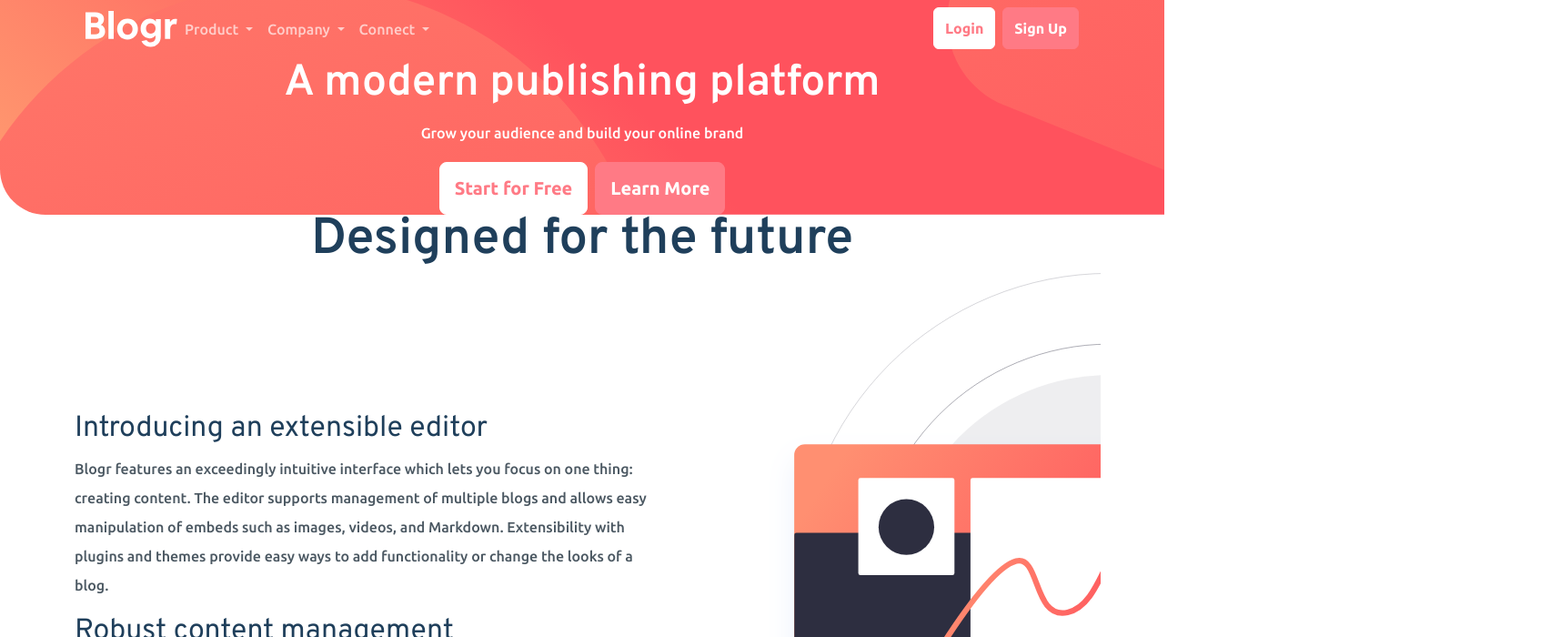
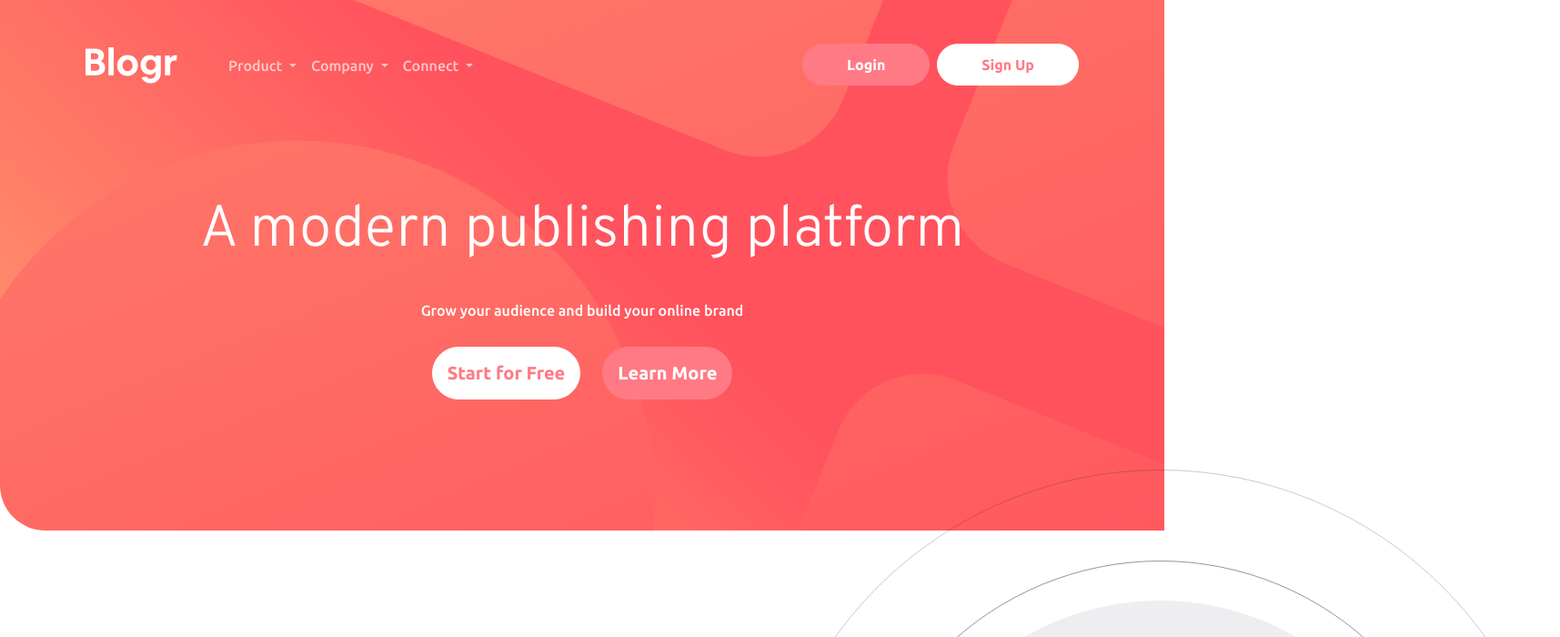
Before and after one commit to Despeerado/Frontend-mentor--blogr-landing-page, a website built with webpack: page src/index.html in a window 1280 px wide. Shown: the top 700 px of the page at 91% size, 1715 px wide, since content can reach past the window. Built offline with nearby package versions, Linux system fonts and the light colour scheme.

Commit message:
change breakpoints, add classes for images positioning

```diff
--- a/src/index.html
+++ b/src/index.html
@@ -13,12 +13,12 @@
 </head>
 
 <body>
-	<section class="bg-intro">
+	<section class="bg-intro pb-7">
 		<div class="container">
 			<!-- NAVBAR -->
-			<nav class="navbar navbar-expand-md bg-body-primary">
+			<nav class="navbar navbar-expand-md bg-body-primar pt-5 pb-6">
 				<div class="container-fluid">
-					<img src="/images/logo.svg" alt="blogr_logo">
+					<img src="/images/logo.svg" alt="blogr_logo" class="pe-5">
 					<button class="navbar-toggler" type="button" data-bs-toggle="collapse" data-bs-target="#navbarNavDropdown"
 						aria-controls="navbarNavDropdown" aria-expanded="false" aria-label="Toggle navigation">
 						<span class="navbar-toggler-icon"></span>
@@ -76,10 +76,10 @@
 							<li class="ms-md-auto">
 								<ul class="d-flex flex-row flex-md-col list-unstyled gap-2">
 									<li class="nav-item">
-										<a class="btn btn-primary" aria-current="page" href="#">Login</a>
+										<a class="btn btn-light px-5" aria-current="page" href="#">Login</a>
 									</li>
 									<li class="nav-item">
-										<a class="btn  btn-light" aria-current="page" href="#">Sign Up</a>
+										<a class="btn  btn-primary px-5" aria-current="page" href="#">Sign Up</a>
 									</li>
 								</ul>
 							</li>
@@ -90,11 +90,11 @@
 		</div>
 		<!-- END 	NAVBAR -->
 		<!-- HERO -->
-		<div class="text-center">
-			<h1 class="display-5 fw-bold text-white">A modern publishing platform</h1>
-			<div class="col-lg-6 mx-auto">
-				<p class="text-white">Grow your audience and build your online brand</p>
-				<div class="d-grid gap-2 d-sm-flex justify-content-sm-center">
+		<div class="text-center pt-5 pb-5">
+			<h1 class="display-3 pb-3 text-white">A modern publishing platform</h1>
+			<div class="col-lg-6 pbr-5 mx-auto">
+				<p class="text-white py-2">Grow your audience and build your online brand</p>
+				<div class="d-grid gap-4 d-sm-flex justify-content-sm-center">
 					<button type="button" class="btn btn-primary  btn-lg gap-3">Start for Free</button>
 					<button type="button" class="btn btn-light btn-lg">Learn More</button>
 				</div>
@@ -103,10 +103,11 @@
 	</section>
 	<!-- END HERO -->
 	<!-- SECTION 1 -->
+	<section class="py-8">
 		<div class="container">
-		<h2 class="display-4 fw-bold lh-1 text-center">Designed for the future</h2>
+			<h2 class="display-6 fw-bold lh-1 text-center">Designed for the future</h2>
 			<div class="row align-items-center">
-			<div class="col-lg-7">
+				<div class="col-12 col-lg-6">
 					<h2>Introducing an extensible editor</h2>
 					<p>Blogr features an exceedingly intuitive interface which lets you focus on one thing: creating
 						content.
@@ -120,11 +121,14 @@
 					</p>
 
 				</div>
-			<div class="col-lg-4 offset-lg-1 overflow-hidden">
-				<img class="rounded-lg-3" src="/images/illustration-editor-desktop.svg" alt="illustration" width="720">
+				<div class="col-12 col-lg-6">
+					<div class="position-relative">
+						<img class="editor" src="/images/illustration-editor-desktop.svg" alt="illustration">
 					</div>
 				</div>
 			</div>
+		</div>
+	</section>
 	<!-- END SECTION 1 -->
 	<!-- SECTION 2-->
 	<section class="bg-section">
@@ -149,10 +153,12 @@
 	<div class="container">
 		<div class="row  align-items-center">
 
-			<div class="col-lg-5 ">
-				<img class="rounded-lg-3" src="/images/illustration-laptop-desktop.svg" alt="laptop" width="720">
+			<div class="col-12 col-lg-6 ">
+				<div class="position-relative">
+					<img class="laptop" src="/images/illustration-laptop-desktop.svg" alt="laptop">
 				</div>
-			<div class="col-lg-7">
+			</div>
+			<div class=" col-12 col-lg-6">
 				<h2>Free, open, simple</h2>
 				<p>Blogr is a free and open source application backed by a large community of helpful developers.
 					It supports
--- a/src/scss/_custom_code.scss
+++ b/src/scss/_custom_code.scss
@@ -68,6 +68,7 @@
   --bs-btn-active-color: var(--bs-btn-hover-color);
   --bs-btn-active-bg: #{shade-color(#ff7a85, 20%)};
   --bs-btn-active-border-color: #{shade-color(#ff7a85, 20%)};
+  border-radius: $border-radius-pill;
 }
 
 .btn-light {
@@ -82,6 +83,7 @@
   --bs-btn-active-color: var(--bs-btn-hover-color);
   --bs-btn-active-bg: #{shade-color($cta, 20%)};
   --bs-btn-active-border-color: #{shade-color($cta, 20%)};
+  border-radius: $border-radius-pill;
 }
 
 .nav-link {
@@ -90,3 +92,26 @@
     text-decoration: underline;
   }
 }
+
+.editor {
+  position: relative;
+  @include media-breakpoint-up(lg) {
+    position: absolute;
+    top: 50%;
+    left: 110%;
+    transform: translate(-50%, -50%);
+  }
+}
+
+.laptop {
+  position: relative;
+  @include media-breakpoint-up(lg) {
+    position: absolute;
+    top: 50%;
+    left: 10%;
+    transform: translate(-50%, -50%);
+  }
+  object-fit: contain;
+  max-width: 612px;
+  height: auto;
+}
--- a/src/scss/_custom_variables.scss
+++ b/src/scss/_custom_variables.scss
@@ -1,4 +1,27 @@
 $enable-dark-mode: false;
+
+$container-max-widths: (
+  xs: 320px,
+  sm: 576px,
+  md: 768px,
+  lg: 992px,
+  xl: 1140px,
+  xxl: 1200px,
+);
+
+$spacer: 1rem;
+$spacers: (
+  0: 0,
+  1: $spacer * 0.25,
+  2: $spacer * 0.5,
+  3: $spacer,
+  4: $spacer * 1.5,
+  5: $spacer * 3,
+  6: $spacer * 4.5,
+  7: $spacer * 6,
+  8: $spacer * 7.5,
+  9: $spacer * 9,
+);
 
 // Colors:
 
```
Lines whose indentation alone changed are shown as unchanged.
